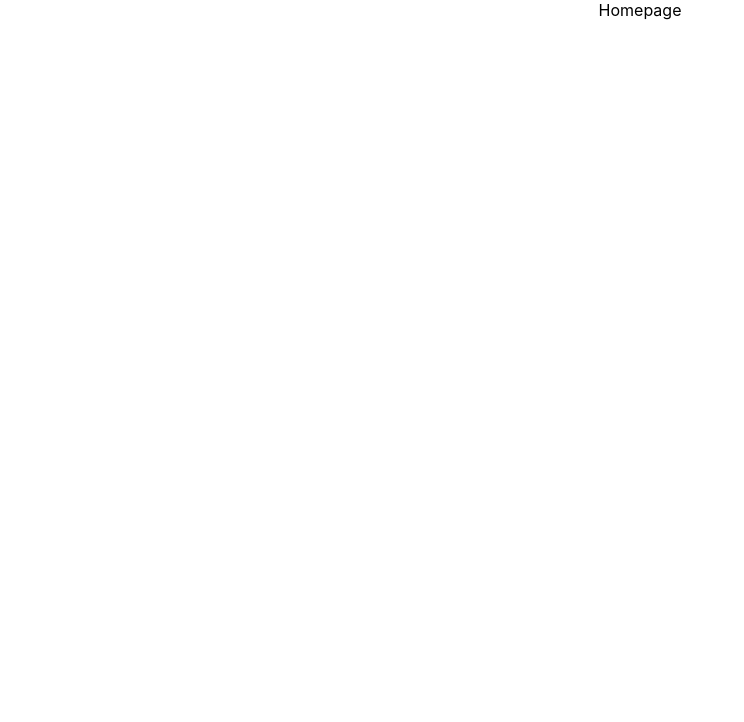
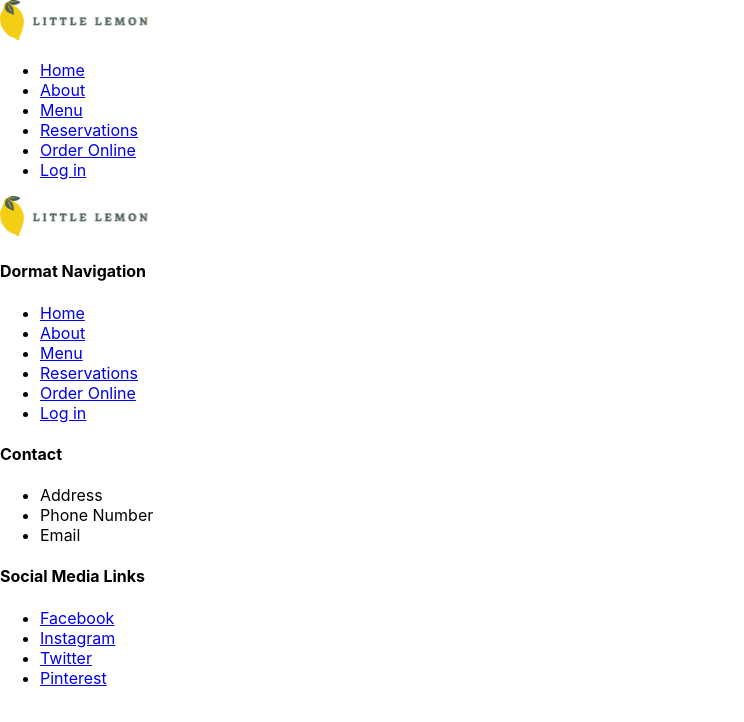
Before and after one commit to stworekAsiorek/little-lemon-app, a React (Create React App) app: page / in a window 1280 px wide. Shown: the top 722 px of the page, without its empty margins (0-744 px from the left). Built offline with nearby package versions, Linux system fonts and the light colour scheme.

Commit message:
Creates basic structure of the project and adds metatags

```diff
--- a/public/index.html
+++ b/public/index.html
@@ -7,8 +7,11 @@
     <meta name="theme-color" content="#000000" />
     <meta
       name="description"
-      content="Web site created using create-react-app"
+      content="Little Lemon is a family, Mediterranean restaurant led by two Italian chefs Mario and Adrian."
     />
+    <meta name="og:title" content="Little Lemon"/>
+    <meta name="og:description" content="Little Lemon is a family, Mediterranean restaurant led by two Italian chefs Mario and Adrian."/>
+    <meta name="og:image" content="https://cdn.britannica.com/84/188484-050-F27B0049/lemons-tree.jpg"/>
     <link rel="apple-touch-icon" href="%PUBLIC_URL%/logo192.png" />
     <!--
       manifest.json provides metadata used when your web app is installed on a
--- a/src/App.js
+++ b/src/App.js
@@ -1,10 +1,17 @@
 import './App.css';
+import Header from './Header';
+import Nav from './Nav';
+import Main from './Main';
+import Footer from './Footer';
 
 function App() {
   return (
-    <div className="App">
-      Homepage
-    </div>
+    <>
+      <Header />
+      <Nav />
+      <Main />
+      <Footer />
+    </>
   );
 }
 
--- /dev/null
+++ b/src/Footer.js
@@ -0,0 +1,33 @@
+import logo from './assets/logo.svg'
+import Navigation from './Navigation';
+
+function Footer() {
+    return (
+        <footer>
+            <img src={logo} alt='little lemon logo'/>
+            <div>
+                <h4>Dormat Navigation</h4>
+                <Navigation />
+            </div>
+            <div>
+                <h4>Contact</h4>
+                <ul>
+                    <li>Address</li>
+                    <li>Phone Number</li>
+                    <li>Email</li>
+                </ul>
+            </div>
+            <div>
+                <h4>Social Media Links</h4>
+                <ul>
+                    <li><a href="https://facebook.com">Facebook</a></li>
+                    <li><a href="https://instagram.com">Instagram</a></li>
+                    <li><a href="https://twitter.com">Twitter</a></li>
+                    <li><a href="https://pinterest.com">Pinterest</a></li>
+                </ul>
+            </div>
+        </footer>
+    );
+  }
+
+export default Footer;
--- /dev/null
+++ b/src/Header.js
@@ -0,0 +1,11 @@
+import logo from './assets/logo.svg'
+
+function Header() {
+    return (
+        <header>
+          <img src={logo} alt='little lemon logo'/>
+        </header>
+    );
+  }
+
+export default Header;
--- /dev/null
+++ b/src/Main.js
@@ -0,0 +1,7 @@
+function Main() {
+    return (
+        <main></main>
+    );
+  }
+
+export default Main;
--- /dev/null
+++ b/src/Nav.js
@@ -0,0 +1,11 @@
+import Navigation from "./Navigation";
+
+function Nav() {
+    return (
+        <nav>
+            <Navigation />
+        </nav>
+    );
+  }
+
+export default Nav;
--- /dev/null
+++ b/src/Navigation.js
@@ -0,0 +1,14 @@
+function Navigation(){
+    return(
+        <ul>
+            <li><a href="/home">Home</a></li>
+            <li><a href="/about">About</a></li>
+            <li><a href="/menu">Menu</a></li>
+            <li><a href="/reservations">Reservations</a></li>
+            <li><a href="/order-online">Order Online</a></li>
+            <li><a href="/log-in">Log in</a></li>
+        </ul>
+    )
+}
+
+export default Navigation;
```
Also changed, not shown: src/assets/logo.svg (added).
